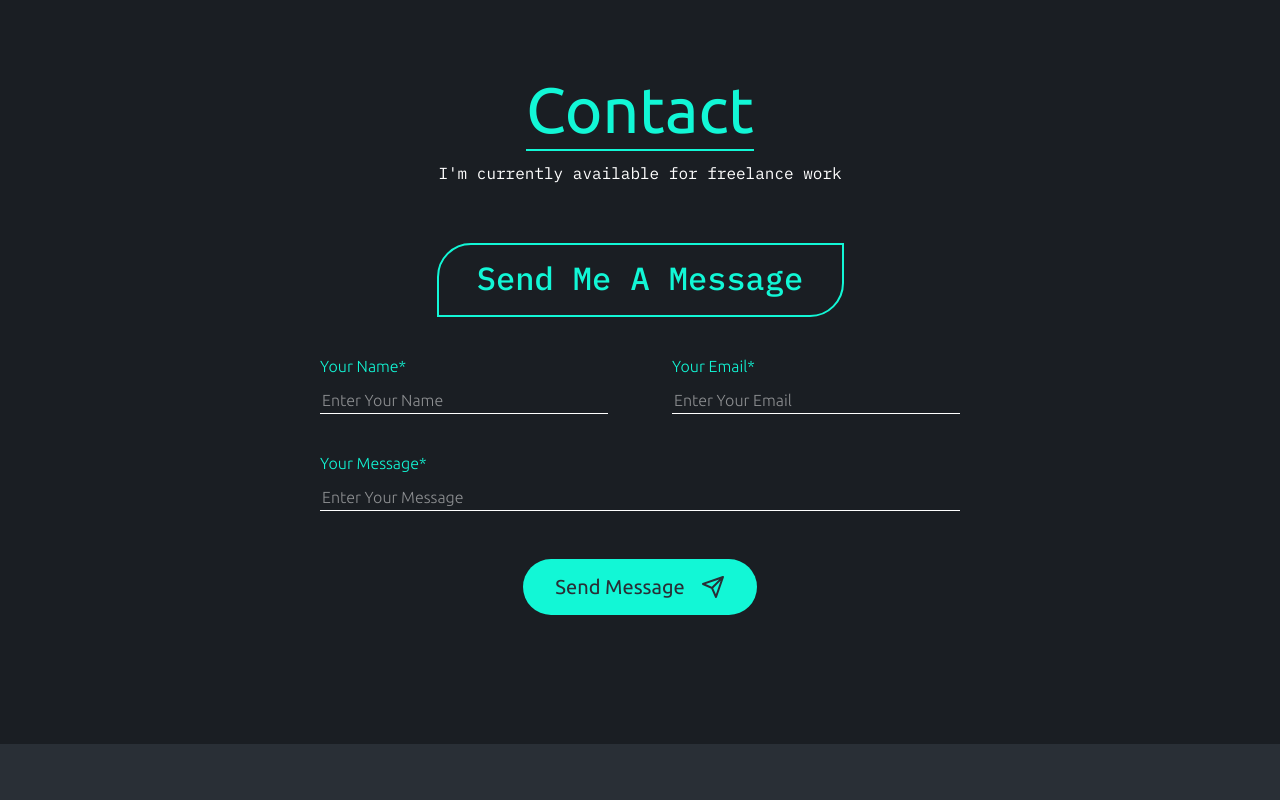
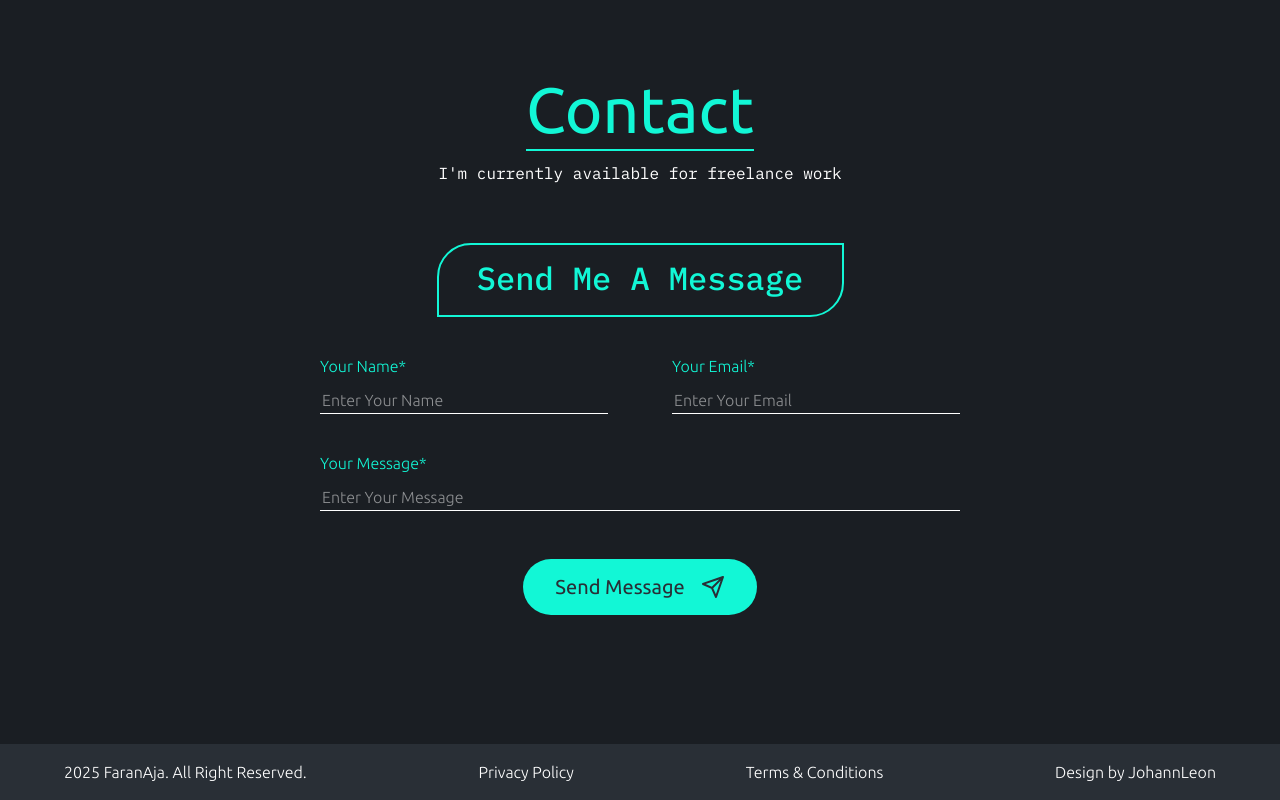
Before and after one commit to Faran03/personal-profile, a Next.js app: page / in a window 1280 px wide. Shown: the part 4881-5681 px from the top of the page. Before the commit the page ends 5625 px from the top, so only its background shows below. Built offline with nearby package versions, Linux system fonts and the light colour scheme.

Commit message:
Add Footer

```diff
--- a/src/app/layout.tsx
+++ b/src/app/layout.tsx
@@ -2,6 +2,7 @@ import type { Metadata } from "next";
 import { Geist, Geist_Mono } from "next/font/google";
 import "./globals.css";
 import { Navbar } from "@/components/navbar/navbar";
+import { Footer } from "@/components/footer";
 
 const geistSans = Geist({
   variable: "--font-geist-sans",
@@ -30,6 +31,7 @@ export default function RootLayout({
       >
         <Navbar />
         {children}
+        <Footer />
       </body>
     </html>
   );
--- /dev/null
+++ b/src/components/footer.tsx
@@ -0,0 +1,14 @@
+export function Footer() {
+  return (
+    <div className="w-[100%] h-[7vh] font-light text-[16px]/[18px] bg-[#292F36] flex justify-between items-center px-16">
+      <div>2025 FaranAja. All Right Reserved.</div>
+      <div className="hover:text-[#12F7D6] hover:cursor-pointer">
+        Privacy Policy
+      </div>
+      <div className="hover:text-[#12F7D6] hover:cursor-pointer">
+        Terms & Conditions
+      </div>
+      <div>Design by JohannLeon</div>
+    </div>
+  );
+}
```
